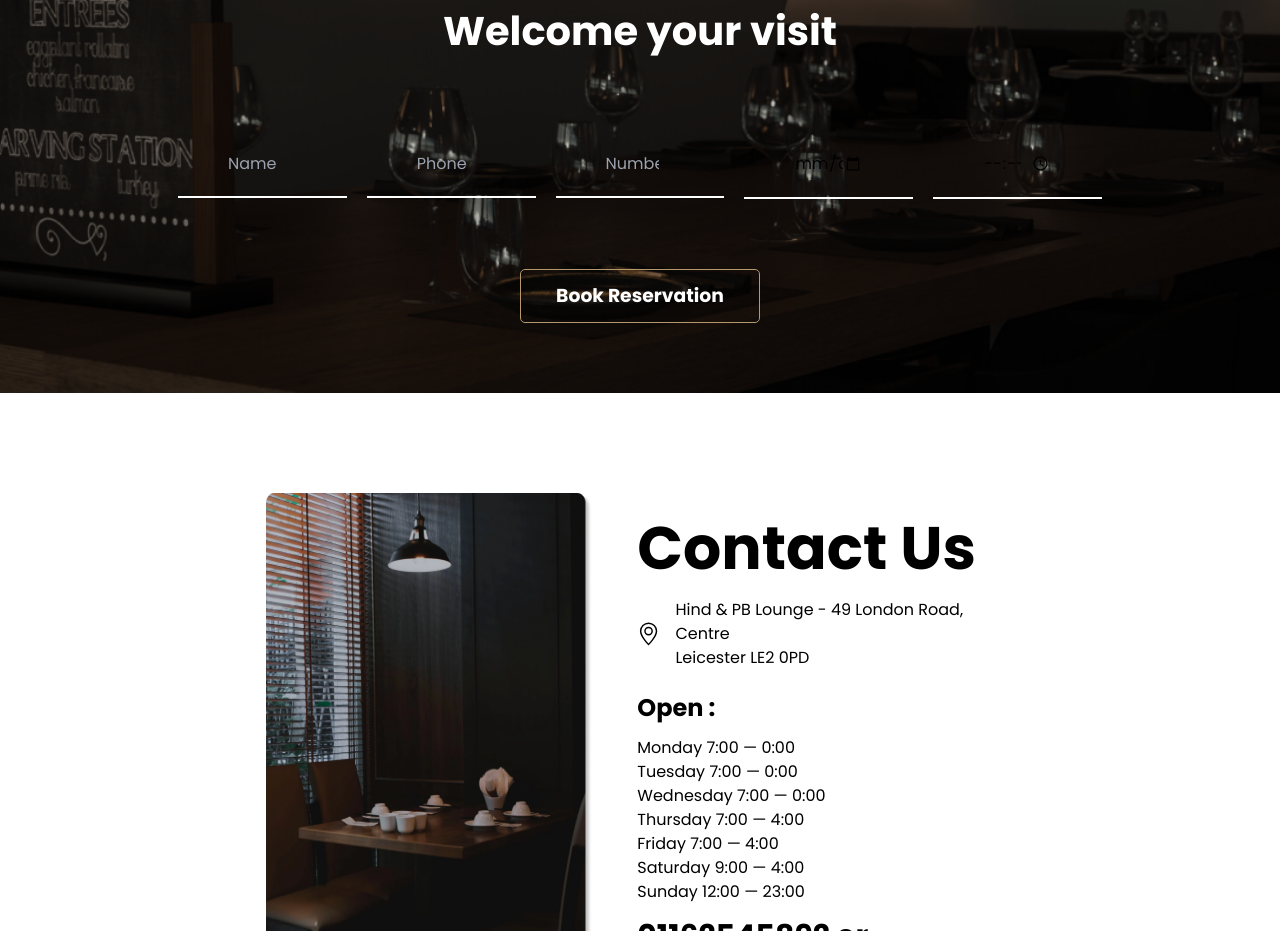
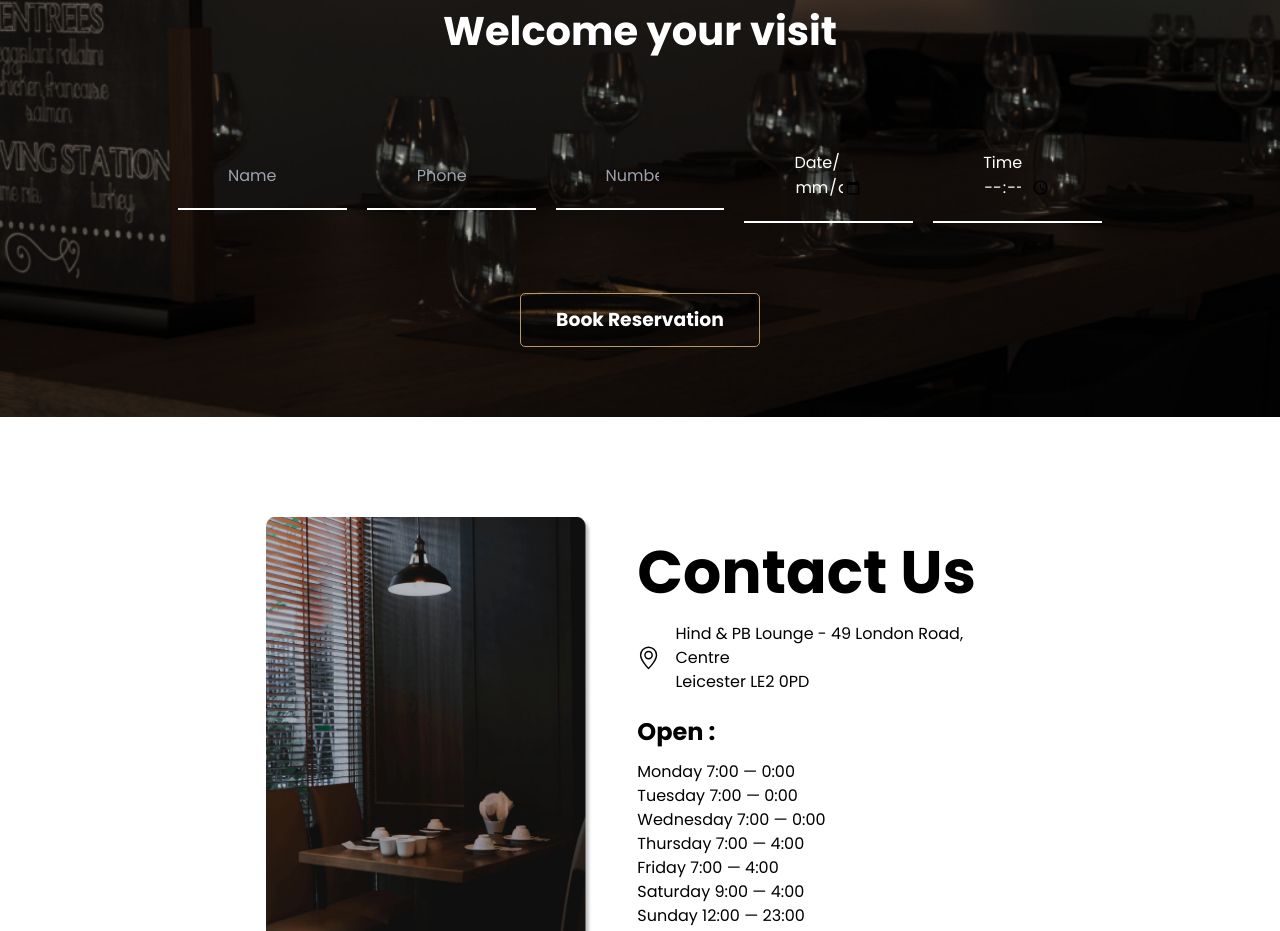
Before and after one commit to MahdiHasan943/next.js-new-restraurent-website, a Next.js app: page / in a window 1280 px wide. Shown: the part 5240-6171 px from the top of the page. Built offline with nearby package versions, Linux system fonts and the light colour scheme.

Commit message:
fix input date and time

```diff
--- a/src/Components/Reservation.js
+++ b/src/Components/Reservation.js
@@ -29,15 +29,17 @@ const Reservation = () => {
               type="number"
             />
             <input
-              className="border-b-[2px] w-full border-white border-t-none border-l-none border-r-none   bg-inherit   py-8 px-20 "
-              placeholder="Date"
-              type="date"
+              className=" border-b-[2px] w-full border-white border-t-none border-l-none border-r-none   bg-inherit   py-8 px-20 "
+
+              type="date" placeholder="Date/" required
             />
             <input
               className="border-b-[2px] w-full  border-white border-t-none border-l-none border-r-none   bg-inherit   py-8 px-20 "
               placeholder="Time"
               type="time"
+              required
             />
+
           </div>
 
           <div className="text-center py-8">
--- a/src/styles/globals.css
+++ b/src/styles/globals.css
@@ -184,3 +184,39 @@ line-height: 36px;
 
 }
 /* mealDetailsText */
+
+input[type="date"]::before {
+	color: #ffffff;
+	content: attr(placeholder);
+}
+input[type="date"] {
+	color: #ffffff;
+}
+input[type="date"]:focus,
+input[type="date"]:valid {
+	color: #ffffff;
+}
+input[type="date"]:focus::before,
+input[type="date"]:valid::before {
+	content: "" !important;
+}
+
+
+
+
+
+input[type="time"]::before {
+	color: #ffffff;
+	content: attr(placeholder);
+}
+input[type="time"] {
+	color: #ffffff;
+}
+input[type="time"]:focus,
+input[type="time"]:valid {
+	color: #ffffff;
+}
+input[type="time"]:focus::before,
+input[type="time"]:valid::before {
+	content: "" !important;
+}
```
